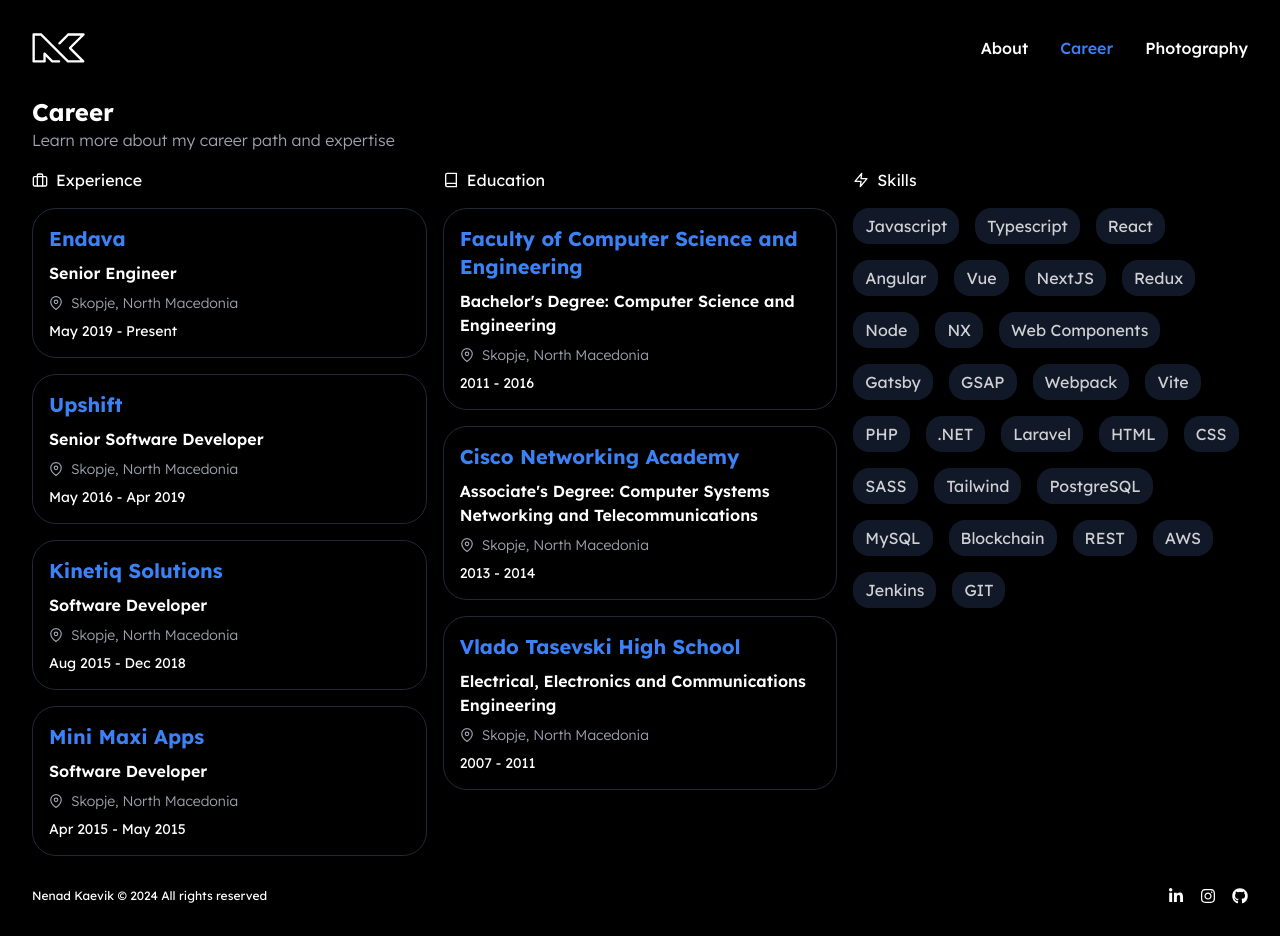
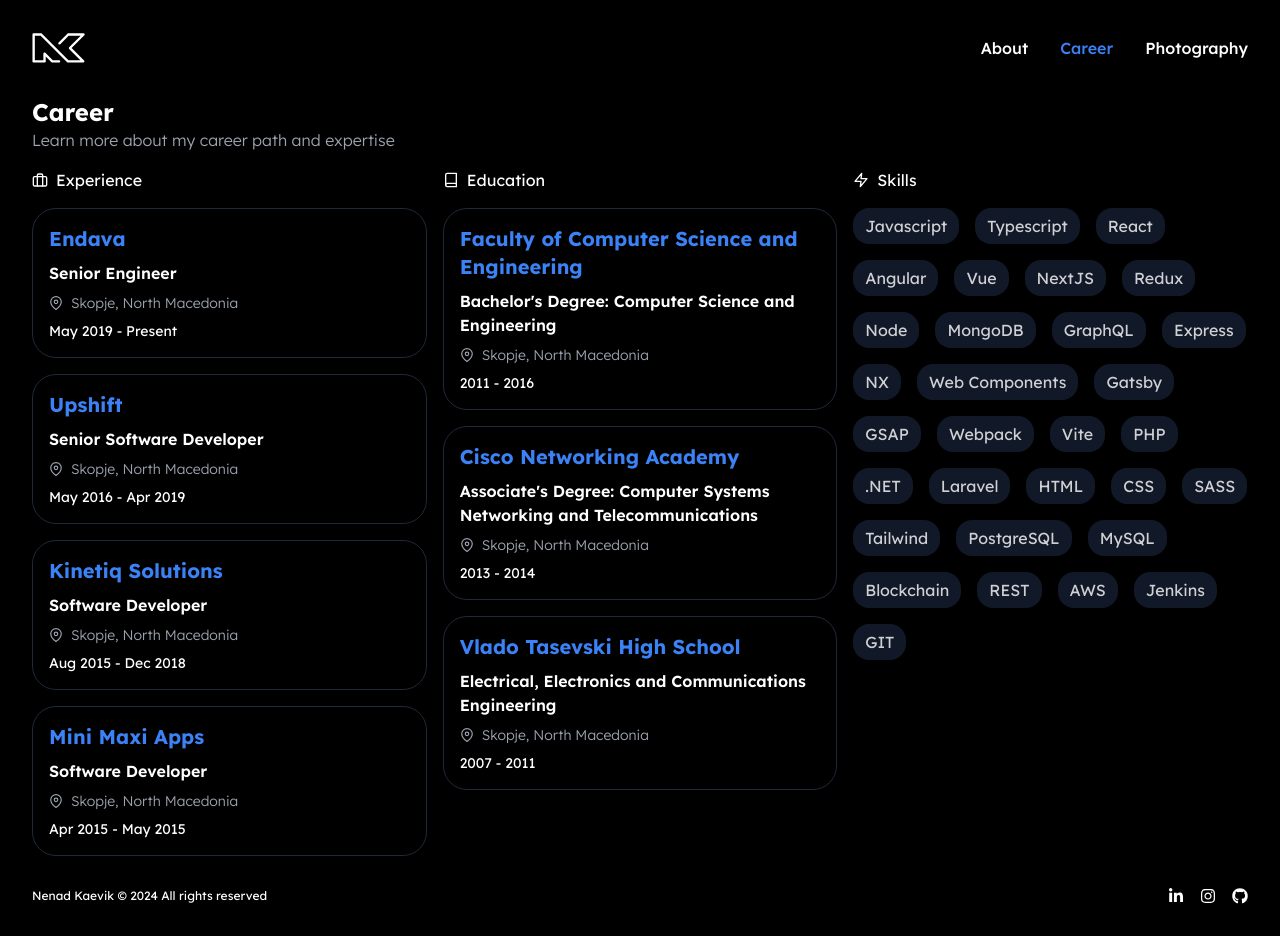
Before and after one commit to NenadKaevik/portfolio, a Next.js app: page /career in a window 1280 px wide. Built offline with nearby package versions, Linux system fonts and the light colour scheme.

Commit message:
Update bio and skills

```diff
--- a/src/app/page.tsx
+++ b/src/app/page.tsx
@@ -35,8 +35,8 @@
           functional digital solutions. For the past {companyExperience} years,
           I&apos;ve been contributing my skills to Endava, where I combine
           technical proficiency with a strong focus on aesthetics and meticulous
-          attention to detail. My background also includes UI design and logo
-          creation, where I bring brands to life through compelling visuals.
+          attention to detail. My background also includes UI/UX design and logo
+          design, where I bring brands to life through compelling visuals.
           Outside of coding, I channel my creativity through photography,
           capturing moments that tell stories and reflect my keen eye for detail
           and artistry.
--- a/src/content/career.ts
+++ b/src/content/career.ts
@@ -23,7 +23,7 @@
     entityLocation: "Skopje, North Macedonia",
     entityDates: "Apr 2015 - May 2015",
   },
-]
+];
 
 export const educationArr = [
   {
@@ -34,7 +34,8 @@
   },
   {
     entityName: "Cisco Networking Academy",
-        entityPosition: "Associate's Degree: Computer Systems Networking and Telecommunications",
+    entityPosition:
+      "Associate's Degree: Computer Systems Networking and Telecommunications",
     entityLocation: "Skopje, North Macedonia",
     entityDates: "2013 - 2014",
   },
@@ -44,6 +45,38 @@
     entityLocation: "Skopje, North Macedonia",
     entityDates: "2007 - 2011",
   },
-]
+];
 
-export const skillsArr = ["Javascript", "Typescript", "React", "Angular", "Vue", "NextJS", "Redux", "Node", "NX", "Web Components", "Gatsby", "GSAP", "Webpack", "Vite", "PHP", ".NET", "Laravel", "HTML","CSS", "SASS", "Tailwind", "PostgreSQL", "MySQL", "Blockchain", "REST", "AWS", "Jenkins", "GIT" ]
+export const skillsArr = [
+  "Javascript",
+  "Typescript",
+  "React",
+  "Angular",
+  "Vue",
+  "NextJS",
+  "Redux",
+  "Node",
+  "MongoDB",
+  "GraphQL",
+  "Express",
+  "NX",
+  "Web Components",
+  "Gatsby",
+  "GSAP",
+  "Webpack",
+  "Vite",
+  "PHP",
+  ".NET",
+  "Laravel",
+  "HTML",
+  "CSS",
+  "SASS",
+  "Tailwind",
+  "PostgreSQL",
+  "MySQL",
+  "Blockchain",
+  "REST",
+  "AWS",
+  "Jenkins",
+  "GIT",
+];
```
Lines whose indentation alone changed are shown as unchanged.
